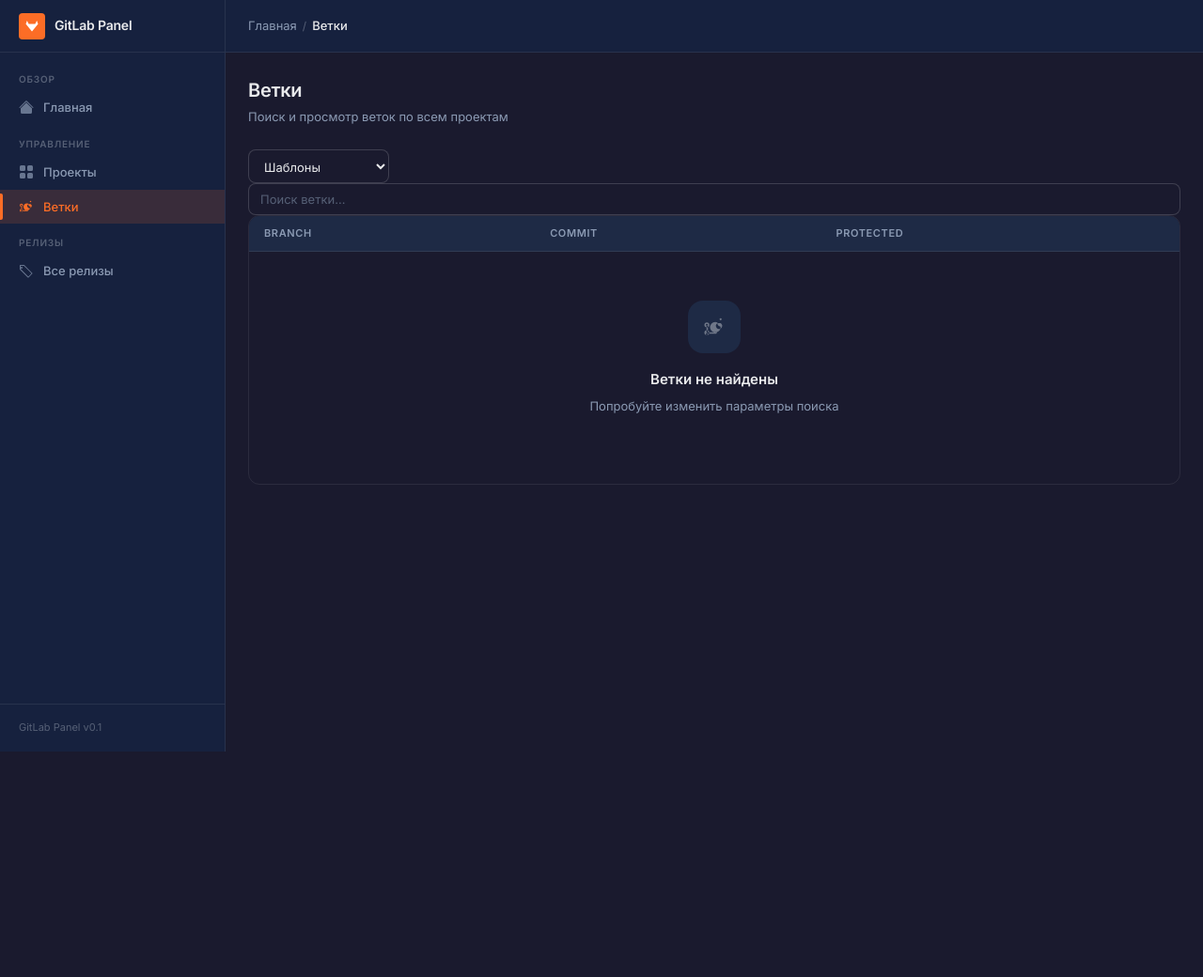
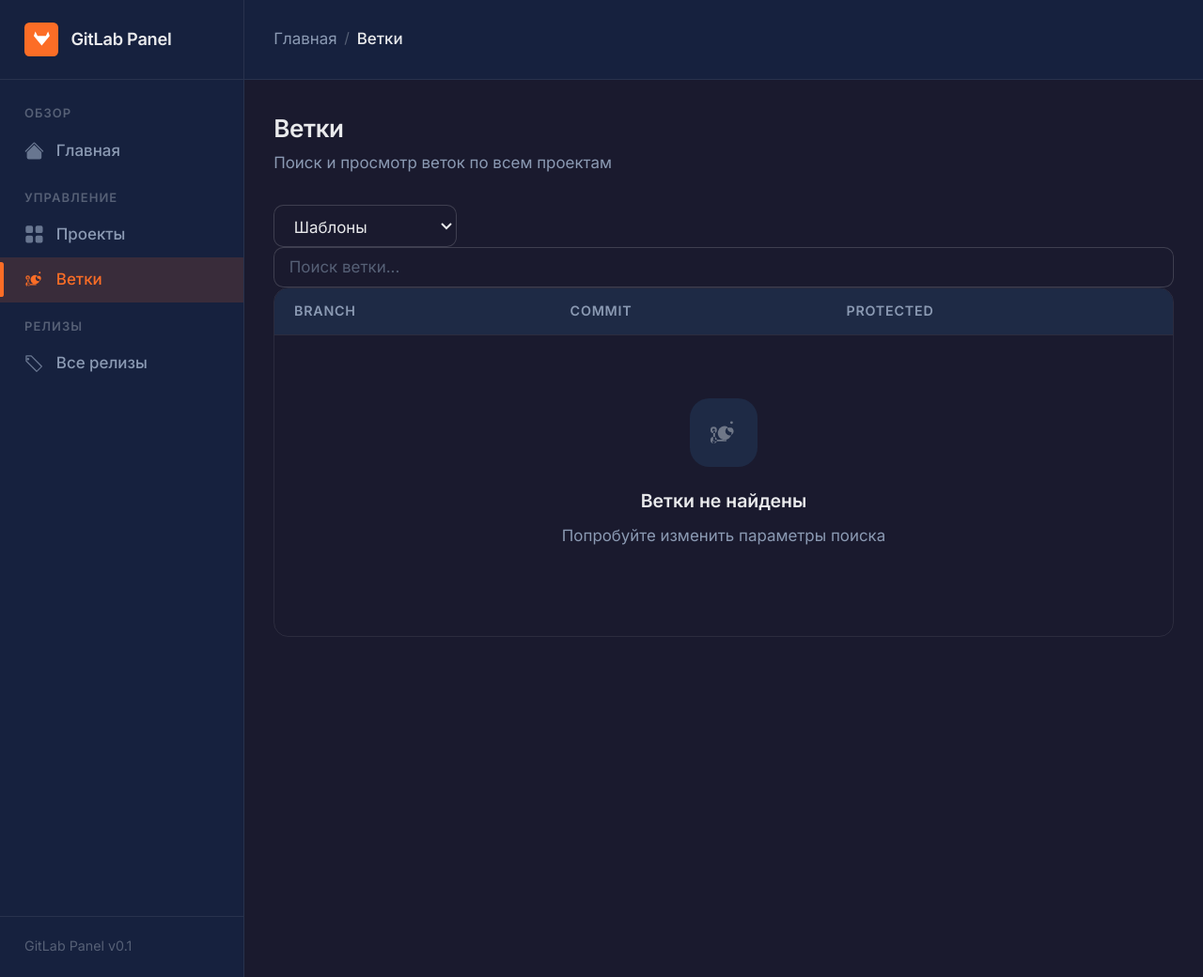
Before and after one commit to hram/gitlab-panel, a FastAPI app: page /branches in a window 1280 px wide. Shown: the whole page at 94% size. Before the commit the page ends 800 px from the top, so only its background shows below. Run offline with FastAPI, Linux system fonts and the light colour scheme; some libraries are stand-ins or nearby versions.

Commit message:
* суммарный проересс вычисляется при старте страницы * увеличен размер контента

```diff
--- a/static/style.css
+++ b/static/style.css
@@ -59,8 +59,11 @@
   --font-mono:  'JetBrains Mono', 'Fira Code', monospace;
 
   /* Sidebar */
-  --sidebar-width: 240px;
-  --topbar-height: 56px;
+  --sidebar-width: 200px;
+  --topbar-height: 65px;
+
+  /* Масштаб */
+  --scale: 1.3;
 
   /* Анимации */
   --transition: 150ms ease;
@@ -70,7 +73,11 @@
 /* --- Сброс и база --- */
 *, *::before, *::after { box-sizing: border-box; margin: 0; padding: 0; }
 
-html { font-size: 14px; -webkit-font-smoothing: antialiased; }
+html {
+  font-size: calc(14px * var(--scale));
+  -webkit-font-smoothing: antialiased;
+  zoom: var(--scale);
+}
 
 body {
   font-family: var(--font-sans);
```
Also changed, not shown: app/api/routes_releases.py (+20 -0 lines).
